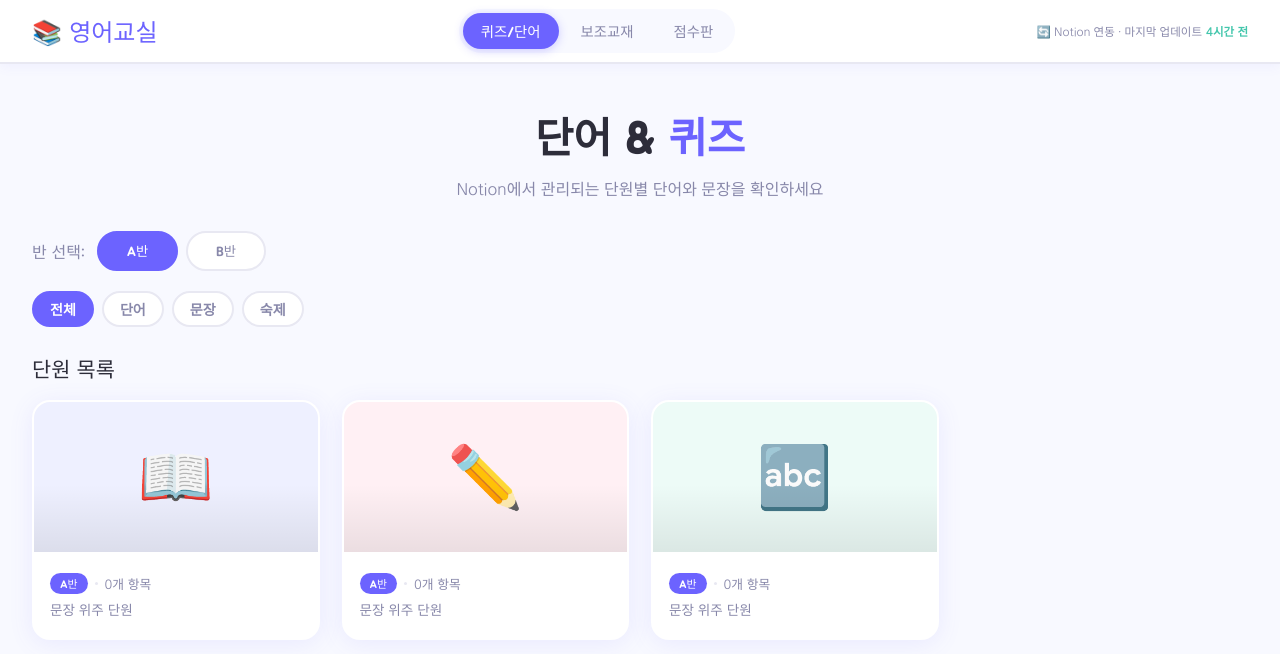
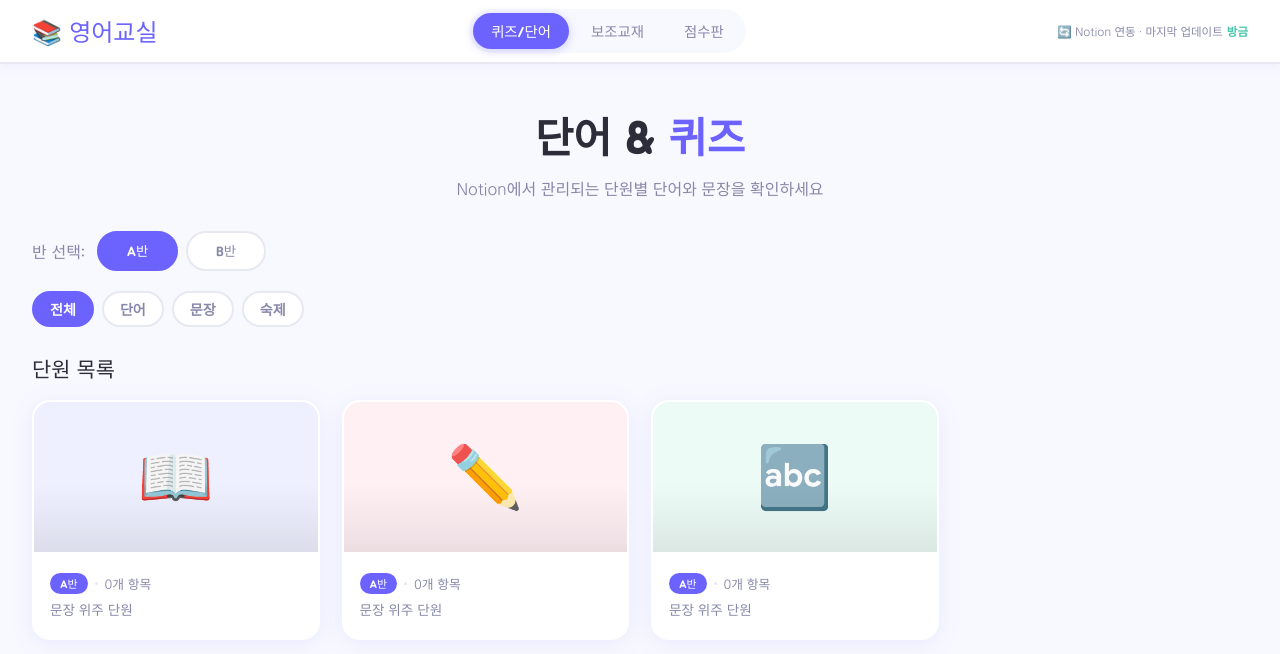
Before and after one commit to jyhong21/english-classroom, a plain HTML site: page index.html in a window 1280 px wide. Drawn offline with Linux system fonts and the light colour scheme; a web font is replaced by a local one.

Commit message:
🔄 Notion 데이터 자동 업데이트 e8e9397da13bf0886094683bc39ece458bd95973

```diff
--- a/index.html
+++ b/index.html
@@ -373,7 +373,7 @@ function renderS(){
 }
 
 // ── 업데이트 시간 ──
-const buildTime = new Date('2026-06-06T23:03:47.632Z');
+const buildTime = new Date('2026-06-07T02:43:56.799Z');
 const diff = Math.round((Date.now()-buildTime)/60000);
 document.getElementById('upd-time').textContent = diff<2?'방금':diff<60?diff+'분 전':Math.round(diff/60)+'시간 전';
 
```
